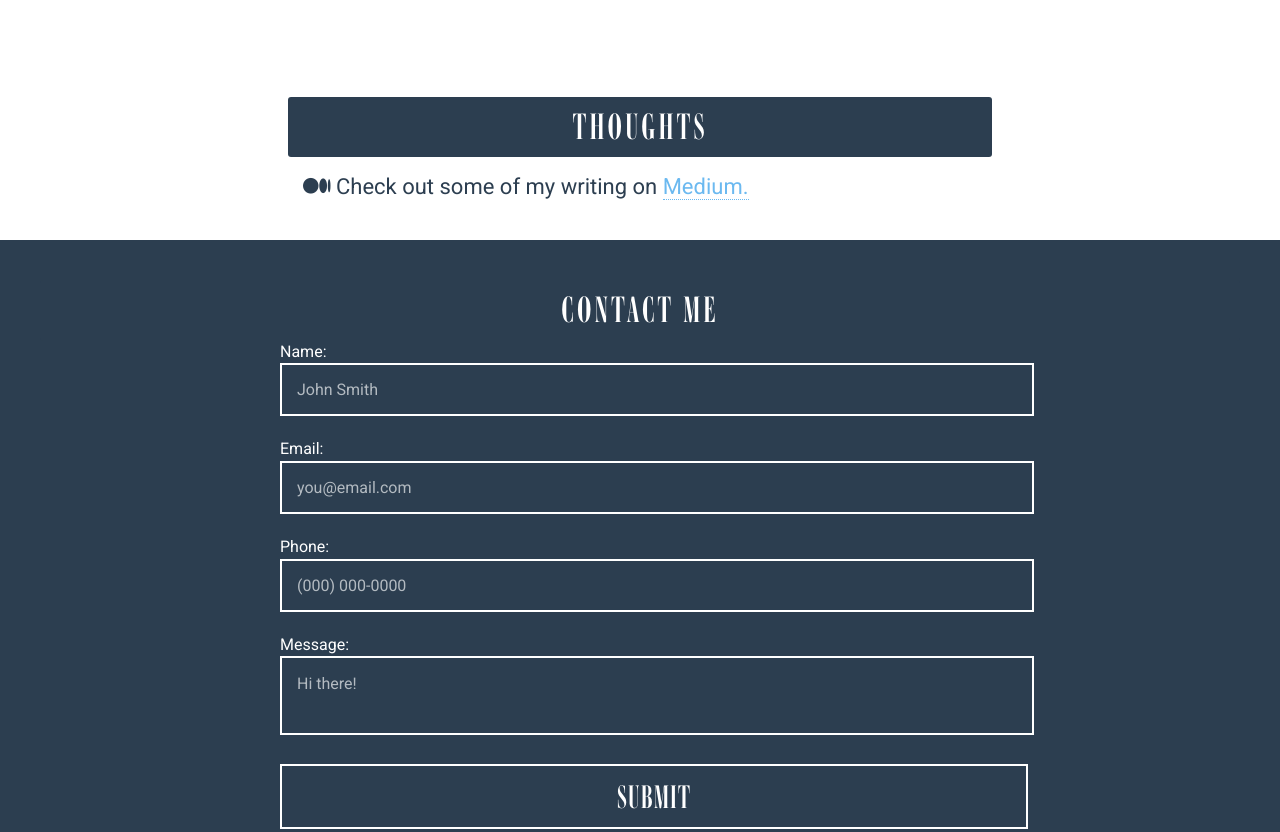
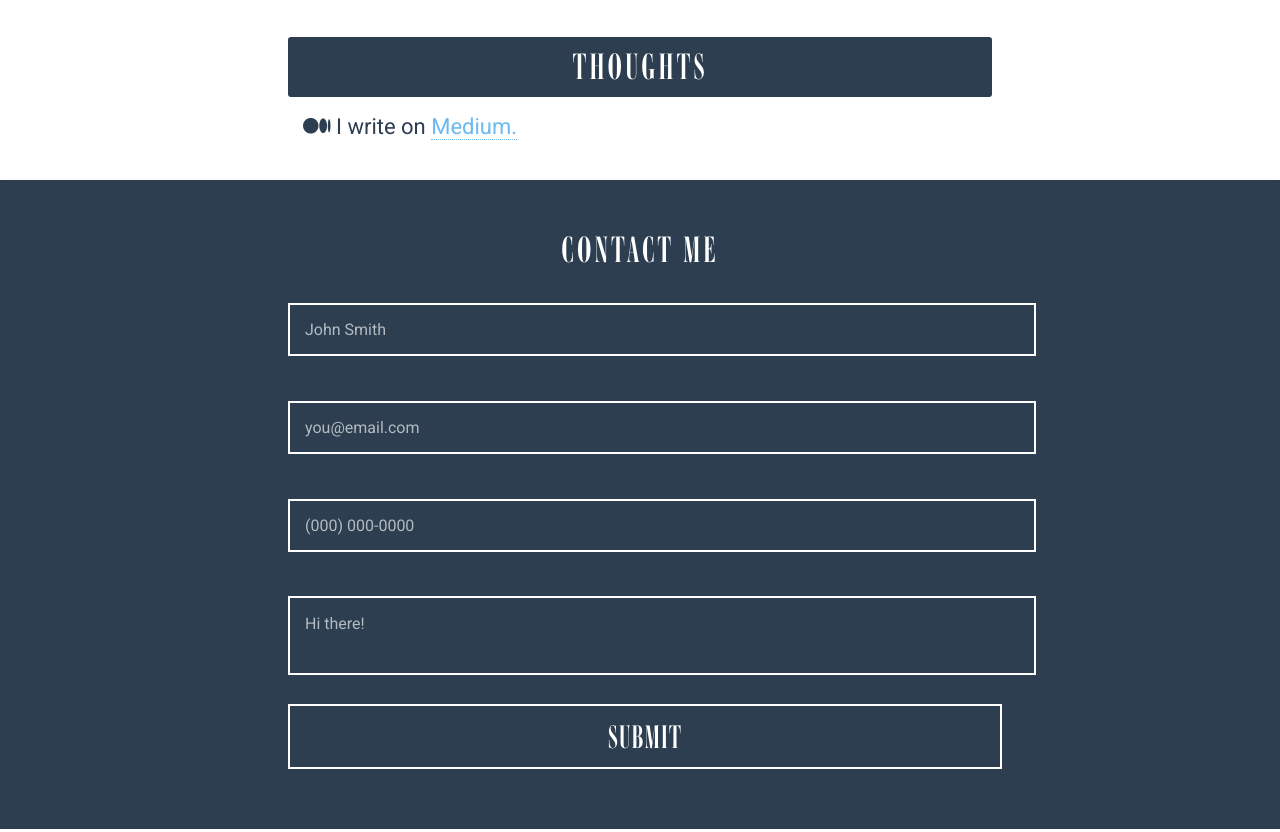
Before and after one commit to srustagi/personal-site, a plain HTML site: page index.html in a window 1280 px wide. Shown: the part 1126-1958 px from the top of the page. Drawn offline with nearby package versions, Linux system fonts and the light colour scheme.

Commit message:
fixed unnecessary waste of code, added contact to mobile because why not, todo: fix CSS

```diff
--- a/css/styles.css
+++ b/css/styles.css
@@ -33,11 +33,11 @@ html, body {
 		background: url('../img/paper.png');
 	}
 
-	#desktop, #contact, #dthoughts, #dabout{
+	#desktop{
 		display: none;
 	}
 
-	#container, #links{
+	#container, #links, #contact{
 		display: block;
 		margin: 10px 10px 10px 10px;
 		padding: 10px 20px 10px 20px;
@@ -125,6 +125,46 @@ html, body {
 	#links span a:link, #links span a:hover, #links span a:active, #links span a:visited{
     	color: #2c3e50;
     }
+
+    #contact h2{ margin-top: 0; }
+
+    #wrap{
+    	margin-left: 10px;
+    }
+
+    form{
+    	display: inline-block;
+    	text-align: left;
+    }
+
+    input, textarea{
+    	width: 100%;
+    	outline: none;
+    	padding: 10px;
+    	font-family: 'Roboto', sans-serif;
+    	border: 2px solid #2c3e50;
+    	background: white;
+    	color: #2c3e50;
+    }
+
+    input[type=submit]{
+    	font-family: 'Ambroise', serif;
+    	padding: 10px;
+    	font-size: 24px;
+    	cursor: crosshair;
+    	text-transform: uppercase;
+    	letter-spacing: 1px;
+    	margin-bottom: 20px;
+    }
+
+  	label{
+  		font-family: 'Roboto';
+  		color: #2c3e50;
+  	}
+
+  	textarea{
+  		resize: none;
+  	}
 }
 
 @media screen and (min-width: 400px){
@@ -148,7 +188,7 @@ html, body {
 		display: block;
 	}
 
-	#name, #header, #resume, #thoughts, #aboutme{
+	#name, #header, #resume{
 		display: none;
 	}
 
@@ -198,7 +238,7 @@ html, body {
         letter-spacing: 2px;
     }
 
-    #container, #dabout, #dthoughts{
+    #container{
     	padding: 0;
     	margin: 0 auto;
     	width: 55%;
@@ -206,7 +246,7 @@ html, body {
     }
 
     #container h2, #dabout h2, #dthoughts h2, #contact h2{
-    	margin-top: 100px;
+    	margin-top: 70px;
     	width: 100;
     	text-align: center;
     	text-transform: uppercase;
@@ -221,12 +261,12 @@ html, body {
 
     #dabout h2{ margin-top: .83em; }
 
-    #contact h2{ margin-top: 0; }
-
     #container p, #dabout p, #dthoughts p{
     	padding: 15px;
     	font-size: 22px;
     }
+
+    #contact h2{ margin-top: 0; }
 
     #wrap{
     	text-align: center;
@@ -255,7 +295,6 @@ html, body {
     	cursor: crosshair;
     	text-transform: uppercase;
     	letter-spacing: 1px;
-    	width: 103.9%;
     	margin-bottom: 20px;
     }
 
@@ -273,6 +312,8 @@ html, body {
 
     #contact{
     	display: block;
+    	margin: 0;
+    	border-radius: 0;
     	background: #2c3e50;
     	color: white;
     	padding: 40px;
--- a/index.html
+++ b/index.html
@@ -42,11 +42,6 @@
 			</div>
 		</div>
 
-		<div id="dabout" class="wow slideInLeft">
-			<h2>About me</h2>
-			<p>I'm a rising senior at Henry M. Gunn High School. I'm interested in natural language processing, machine learning, full stack web development, and Android apps.</p>
-		</div>
-
 		<div id="container" class="wow lightSpeedIn">
 			<div id="name">Shivansh Rustagi</div>
 			<div id="header">
@@ -54,7 +49,7 @@
 				<div id="avatar"></div>
 			</div>
 
-			<div id="aboutme"><h2>About me</h2>
+			<div id="dabout"><h2>About me</h2>
 			<p>I'm a rising senior at Henry M. Gunn High School. I'm interested in natural language processing, machine learning, full stack web development, and Android apps.</p></div>
 
 			<h2 id="do">What I do</h2>
@@ -63,12 +58,9 @@
 			<div id="resume"><h2>R&eacute;sum&eacute;</h2>
 			<p><i class="fa fa-fw fa-file-pdf-o">&nbsp;&nbsp;</i><a href="docs/shiv_rustagi_resume.pdf" target="_blank">Here</a> is my r&eacute;sum&eacute;.</p></div>
 
-			<div id="thoughts"><h2>Thoughts</h2>
+			<div id="dthoughts"><h2>Thoughts</h2>
 			<p><i class="fa fa-fw fa-medium"></i>&nbsp;I write on <a href="http://medium.com/@shivrustagi" target="_blank">Medium.</a></p></div>
 		</div>
-
-		<div id="dthoughts" class="wow slideInLeft"><h2>Thoughts</h2>
-			<p><i class="fa fa-fw fa-medium"></i>&nbsp;Check out some of my writing on <a href="http://medium.com/@shivrustagi" target="_blank">Medium.</a></p></div>
 
 		<div id="contact" class="wow bounceInUp">
 			<h2>Contact Me</h2>
```
